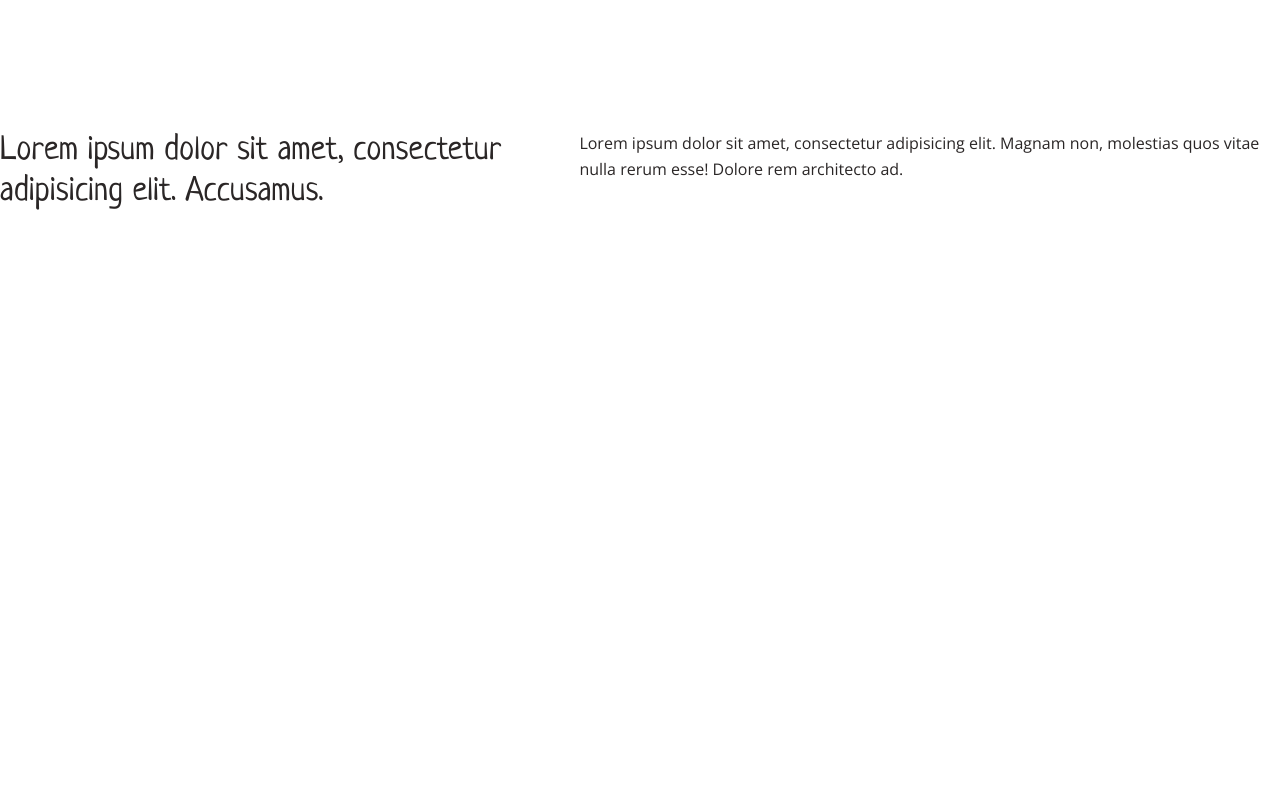
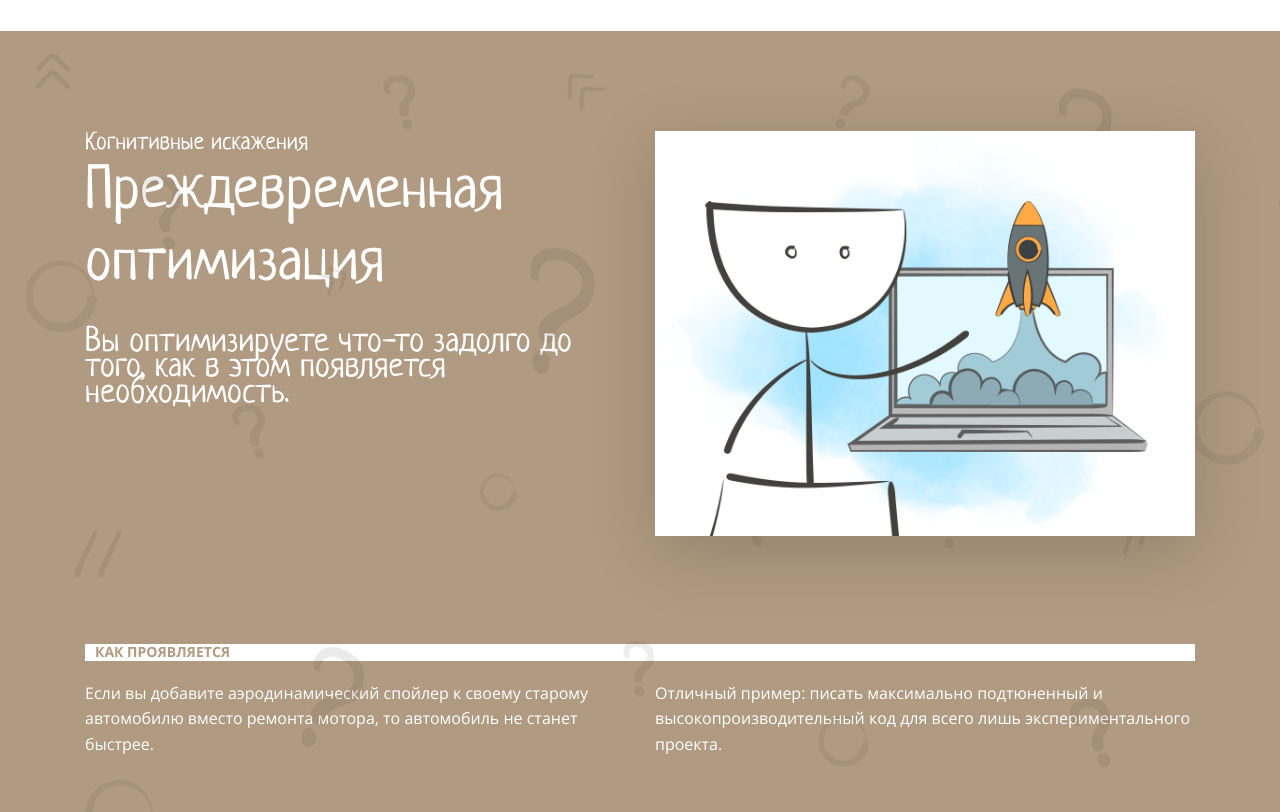
Before and after one commit to Zithen/layout-designer-project-58, a website: page src/index.html in a window 1280 px wide. Shown: the part 3865-4677 px from the top of the page. Before the commit the page ends 4178 px from the top, so only its background shows below. Drawn offline with Linux system fonts and the light colour scheme.

Commit message:
Add premature-optimization page

```diff
--- a/src/index.html
+++ b/src/index.html
@@ -65,7 +65,7 @@
           </li>
 
           <li class="width-350 padding-24 display-flex flex-column bg-light margin-left-30 margin-bottom-20">
-            <a href="#ikea-effect" class="btn-anchor">
+            <a href="#premature-optimization" class="btn-anchor">
               <h2 class="font-size-64 padding-bottom-40 line-height-1">
                 2
               </h2>
@@ -153,6 +153,27 @@
       </section>
     </section>
 
+    <section class="width-100-proc padding-100-0 bg-image pos-relative display-flex flex-column flex-y-center bg-brown" id="premature-optimization">
+        <section class="width-1110 column-2-30 text-white">
+
+          <p class="font-neucha-normal font-size-24">Когнитивные искажения</p>
+
+          <h2 class="margin-bottom-30">Преждевременная оптимизация</h2>
+
+          <p class="font-neucha-normal font-size-34">Вы оптимизируете что-то задолго до того, как в этом появляется необходимость.</p>
+
+          <figure>
+            <img src="styles/images/2.png" alt="Hexlet with rocket" class="filter text-vertical-center max-width-100-proc bg-white z-index-10100">
+          </figure>
+
+          <h3 class="bg-white text-brown font-opensans-bold text-upper font-size-14 margin-top-100 margin-bottom-20 padding-left-10 column-span">Как проявляется</h3>
+
+          <p>Если вы добавите аэродинамический спойлер к своему старому автомобилю вместо ремонта мотора, то автомобиль не станет быстрее.</p><br><br>
+
+          <p>Отличный пример: писать максимально подтюненный и высокопроизводительный код для всего лишь экспериментального проекта.</p>
+      </section>
+    </section>
+
   </main>
 
   <footer class="display-flex flex-x-center width-100-proc padding-100-0" id="main-main">
--- a/src/styles/style.css
+++ b/src/styles/style.css
@@ -356,6 +356,10 @@ h3 {
   position: relative;
 }
 
+.text-brown {
+	color: #b09a81;
+}
+
 .text-orange {
   color: #fe8a02;
 }
```
